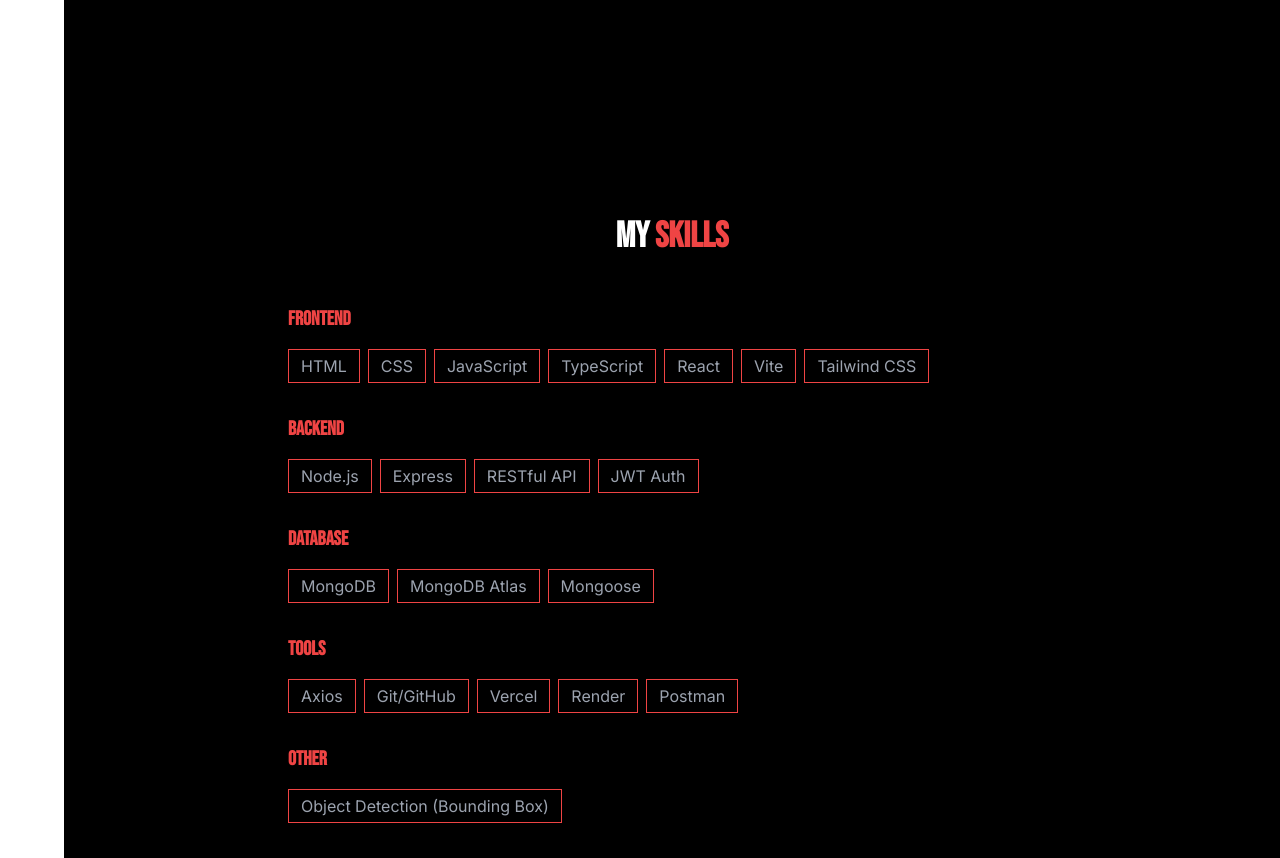
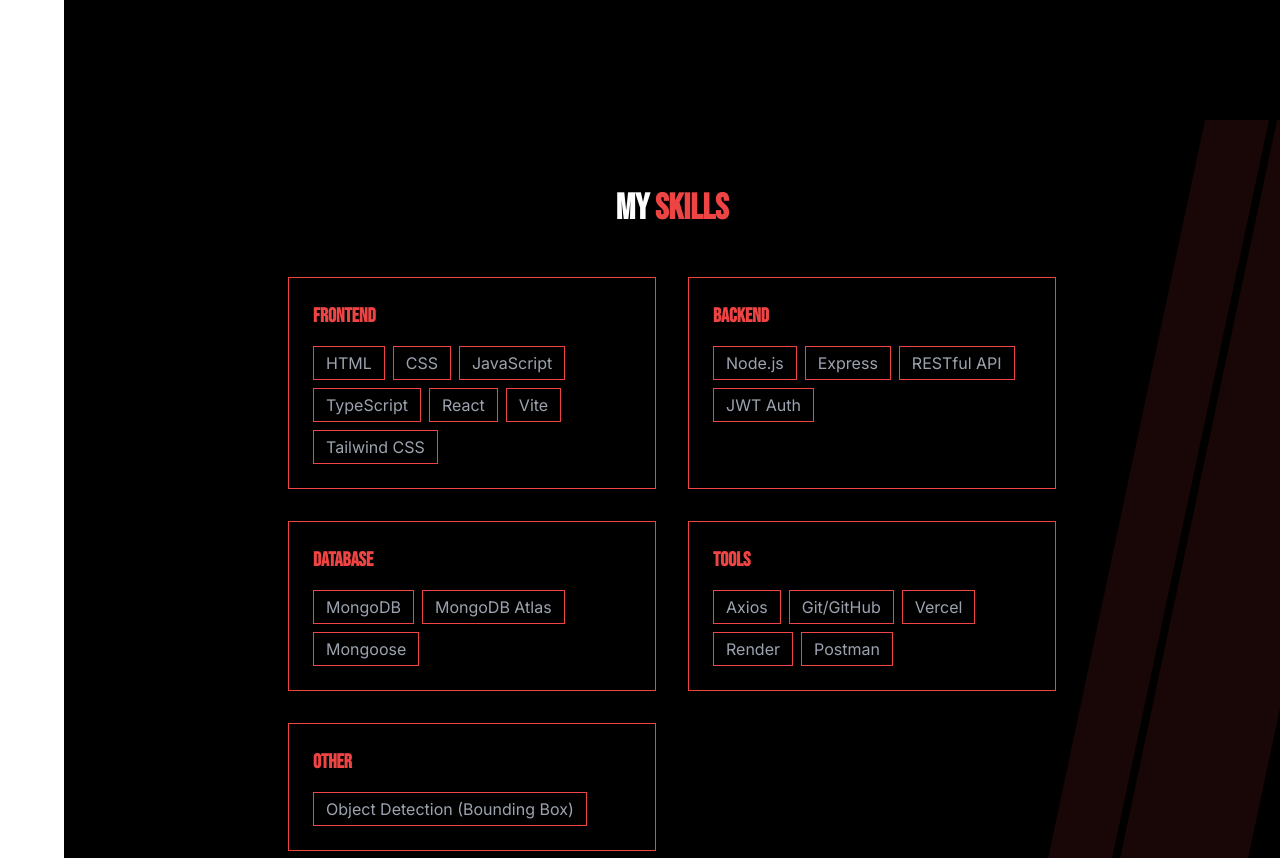
Before and after one commit to RenAmamiya0411/Website-Portfolio-v2, a React (Vite) app: page / in a window 1280 px wide. Shown: the part 1480-2338 px from the top of the page. Built offline with nearby package versions, Linux system fonts and the light colour scheme.

Commit message:
Modified styling of Skills.tsx

```diff
--- a/src/parts/Skills.tsx
+++ b/src/parts/Skills.tsx
@@ -8,16 +8,26 @@
   ];
   return (
     <section
-      className="min-h-screen bg-black flex flex-col items-center justify-center text-white px-8 py-16"
+      className="min-h-screen bg-black flex flex-col items-center justify-center text-white px-8 py-16 relative overflow-hidden"
       id="skills"
     >
-      <h2 className="text-4xl font-bold mb-12">
+      <div className="absolute top-0 right-0 w-full h-full pointer-events-none">
+        <div className="absolute bg-red-500 opacity-10 w-32 h-full -skew-x-12 -right-10" />
+        <div className="absolute bg-red-500 opacity-10 w-16 h-full -skew-x-12 right-24" />
+      </div>
+
+      <h2 className="text-4xl font-bold mb-12 z-10">
         My <span className="text-red-500">Skills</span>
       </h2>
-      <div className="grid grid-cols-1 md:grip-cols-2 gap-8 max-w-3xl w-full">
+      <div className="grid grid-cols-1 md:grid-cols-2 gap-8 max-w-3xl w-full z-10">
         {skills.map(group => (
-          <div key={group.category}>
-            <h3 className="text-red-500 font-bold text-xl mb-4">{group.category}</h3>
+          <div
+            className="border border-red-500 p-6 hover:bg-red-500 hover:bg-opacity-10 transition-colors group"
+            key={group.category}
+          >
+            <h3 className="text-red-500 font-bold text-xl mb-4 group-hover:tracking-widest transition-all duration-300">
+              {group.category}
+            </h3>
             <div className="flex flex-wrap gap-2">
               {group.items.map(skill => (
                 <span
```
